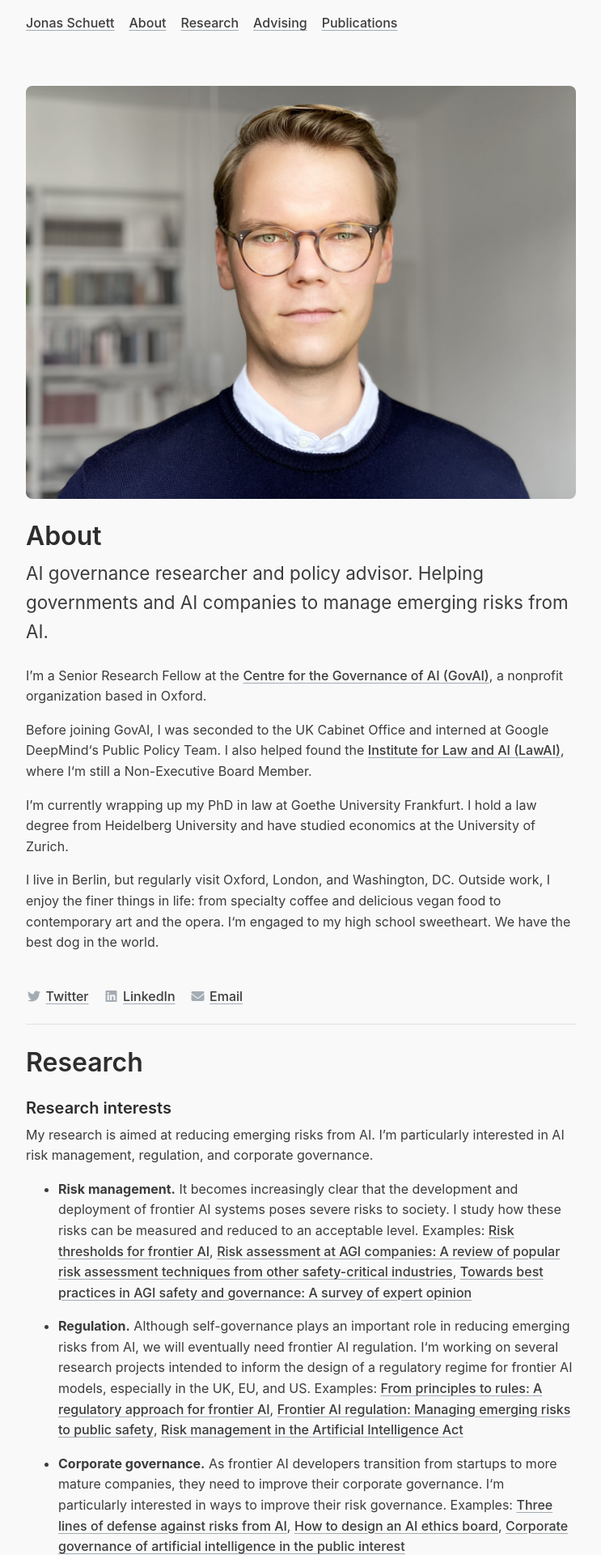
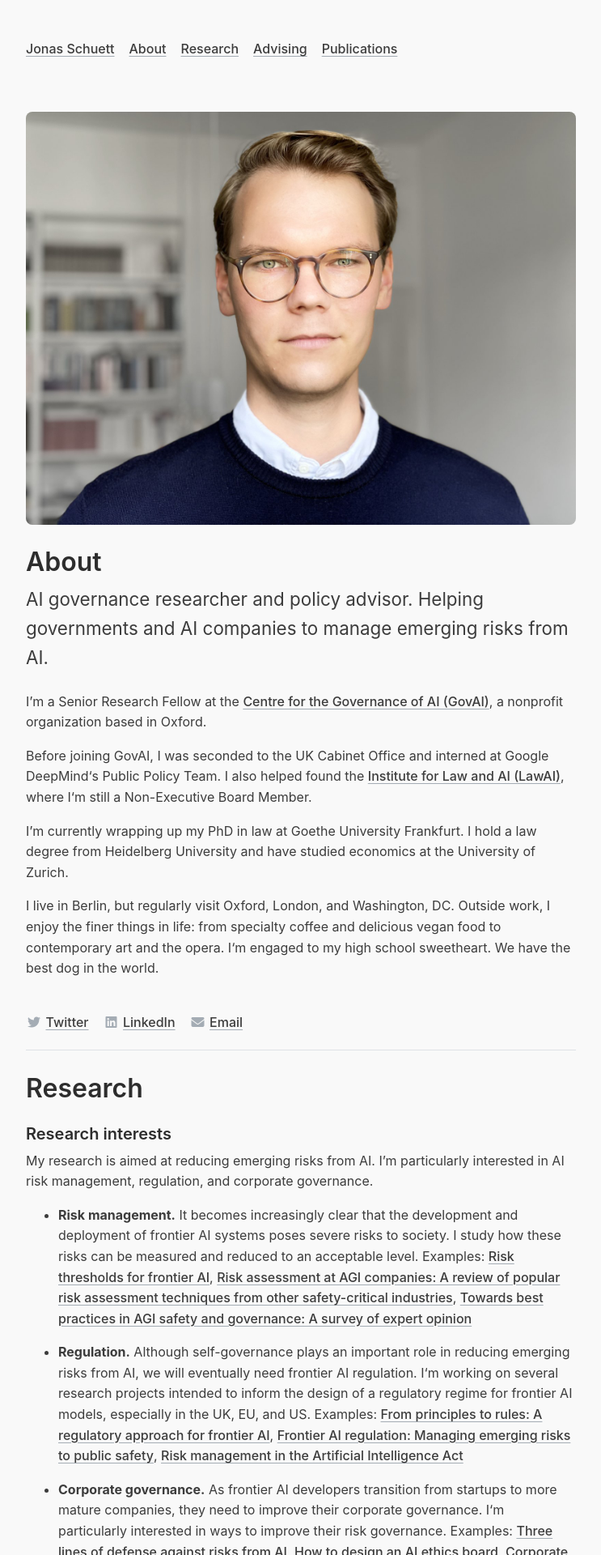
Before and after one commit to jonasschuett/jonasschuett.github.io, a Jekyll site: the page built from index.html, in a window 1280 px wide. Shown: the top 1920 px of the page at 81% size, without its empty margins (268-1011 px from the left). Built offline with Jekyll 4.4.1, drawn with Linux system fonts in a browser that asks for light colours; nearby versions of some CDN libraries; the list of posts is cut into pages by our own code.

Commit message:
Update _masthead.scss

```diff
--- a/_sass/_masthead.scss
+++ b/_sass/_masthead.scss
@@ -3,7 +3,7 @@
 // Super small header above the content for site name and short description.
 
 .masthead {
-  padding-top: var(--spacer);
+  padding-top: var(--spacer-3);
   padding-bottom: var(--spacer);
   margin-bottom: var(--spacer-3);
 }
```
